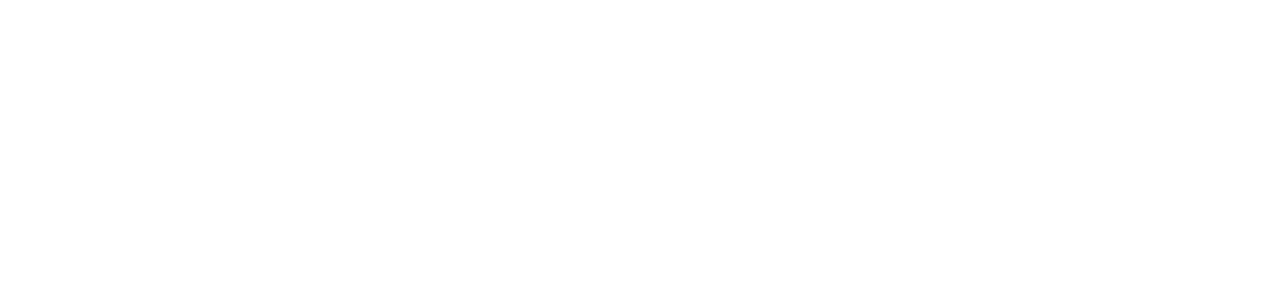
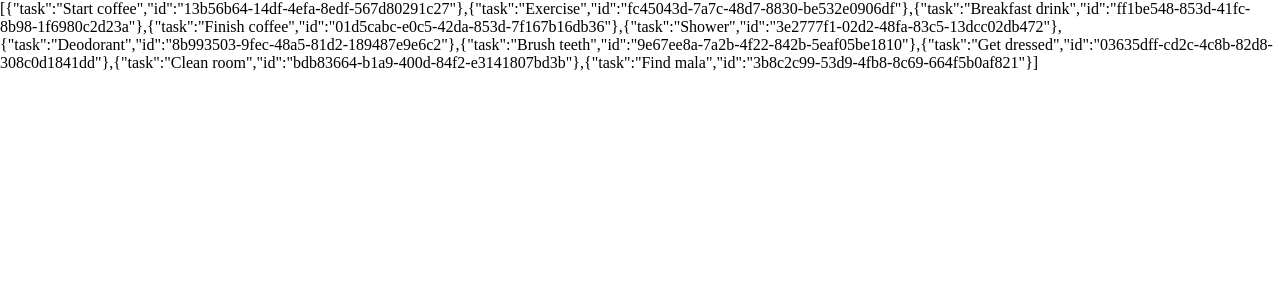
Before and after one commit to chao-mu/todo-web, a React (Vite) app: page / in a window 1280 px wide. Shown: the top 300 px of the page. Built offline with nearby package versions, Linux system fonts and the light colour scheme.

Commit message:
feat: add schedule data

```diff
--- a/src/App.jsx
+++ b/src/App.jsx
@@ -1,7 +1,19 @@
+// uuid
+import { v4 as uuid } from "uuid";
+
+// Ours - Styles
 import styles from "./App.module.css";
 
+// Ours - Data
+import dailies from "./data/dailies.json";
+
+// Add IDs to each daily
+dailies.forEach((daily) => {
+  daily.id = uuid();
+});
+
 function App() {
-  return <main className={styles["page"]}></main>;
+  return <main className={styles["page"]}>{JSON.stringify(dailies)}</main>;
 }
 
 export default App;
--- /dev/null
+++ b/src/data/dailies.json
@@ -0,0 +1,32 @@
+[
+  {
+    "task": "Start coffee"
+  },
+  {
+    "task": "Exercise"
+  },
+  {
+    "task": "Breakfast drink"
+  },
+  {
+    "task": "Finish coffee"
+  },
+  {
+    "task": "Shower"
+  },
+  {
+    "task": "Deodorant"
+  },
+  {
+    "task": "Brush teeth"
+  },
+  {
+    "task": "Get dressed"
+  },
+  {
+    "task": "Clean room"
+  },
+  {
+    "task": "Find mala"
+  }
+]
```
